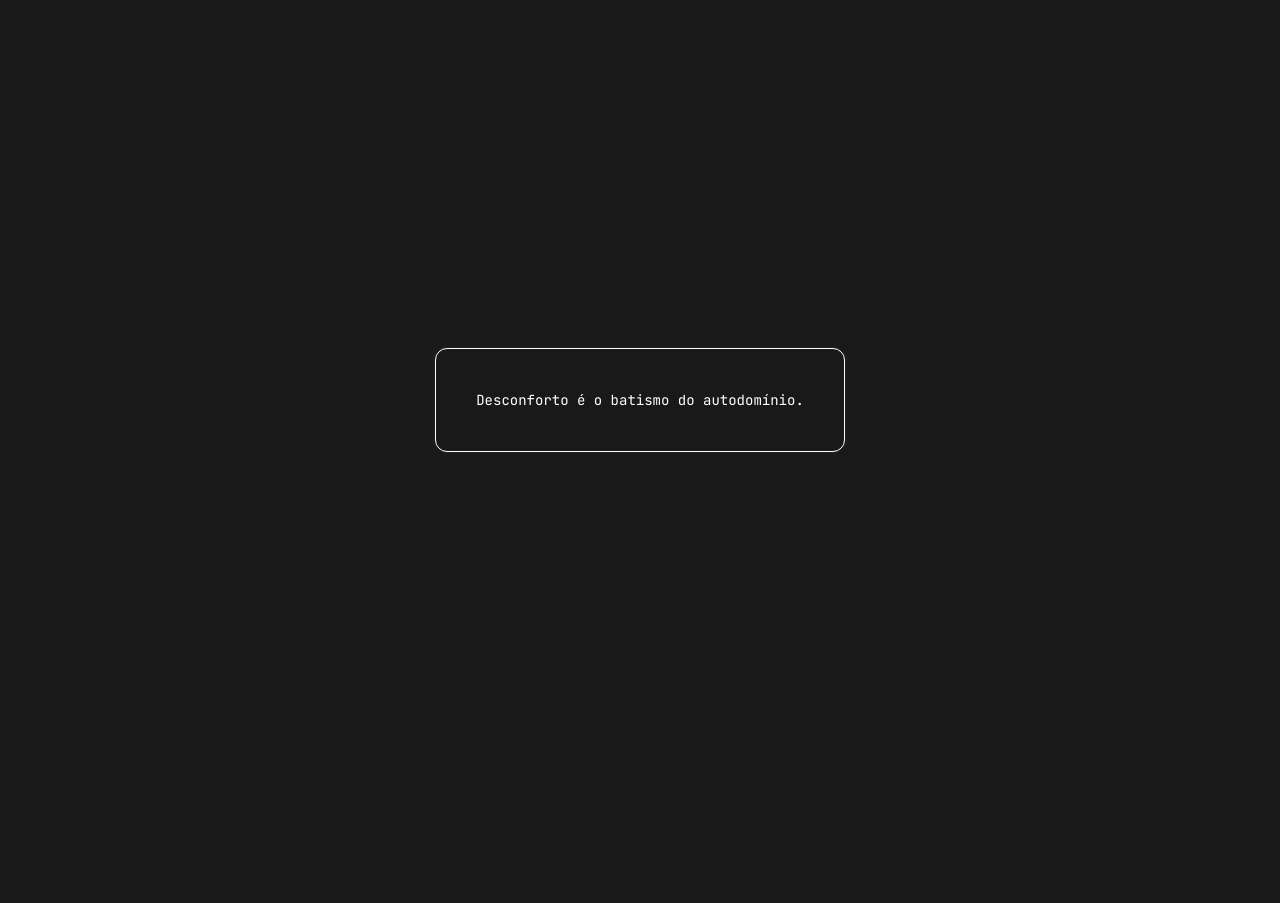
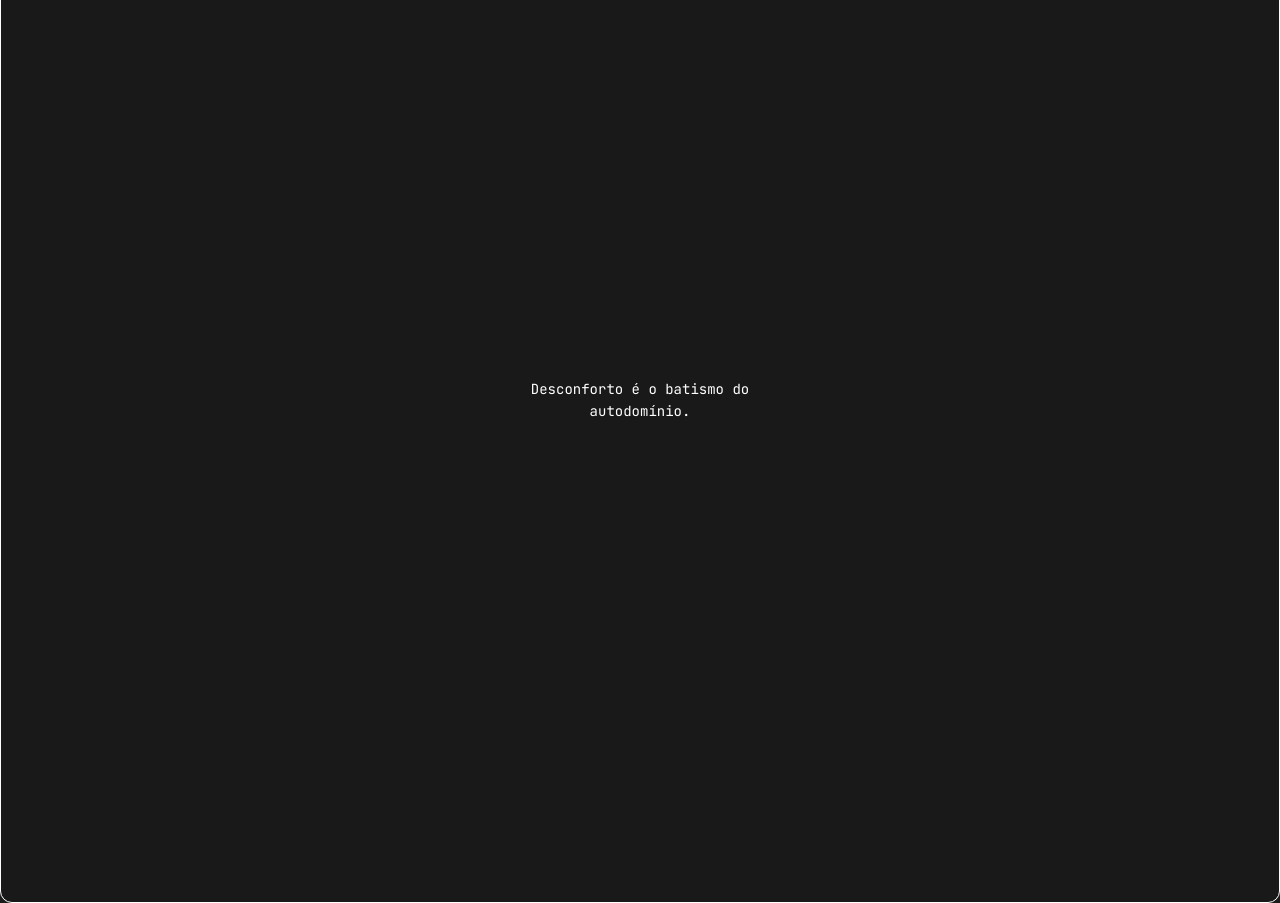
Before and after one commit to josuelm874/motivational-phrase, a plain HTML site: page index.html in a window 1280 px wide. Before the commit the page ends 800 px from the top, so only its background shows below. Drawn offline with Linux system fonts and the light colour scheme.

Commit message:
Update index.html

```diff
--- a/index.html
+++ b/index.html
@@ -21,7 +21,7 @@
       background-color: #191919;
       border: 1px solid white;
       border-radius: 12px;
-      padding: 40px;
+      padding: 480px;
       max-width: 600px;
       text-align: center;
       font-size: 14px;
```
